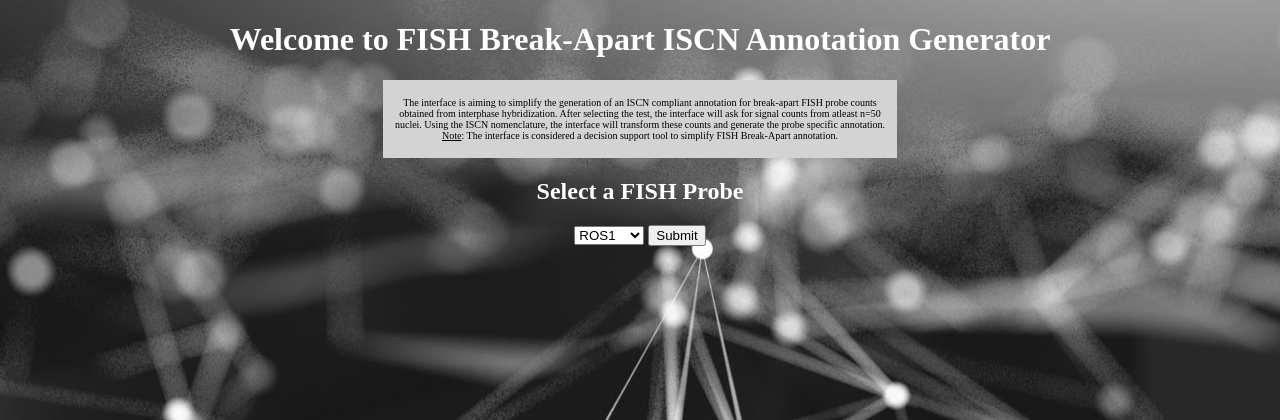
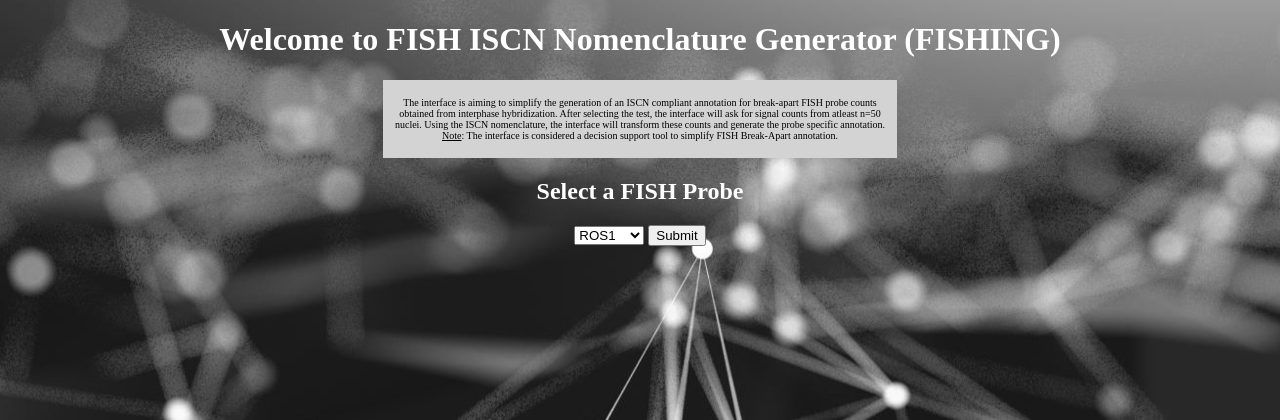
Before and after one commit to ankit-21/FISH-Testing-and-Nomenclature, a Flask app: page / in a window 1280 px wide. Shown: the top 420 px of the page. Run offline with Flask 2, Linux system fonts and the light colour scheme.

Commit message:
Update index.html

```diff
--- a/templates/index.html
+++ b/templates/index.html
@@ -2,8 +2,8 @@
 <html lang="en">
 <head>
     <meta charset="utf-8">
-    <title>FISH Test</title>
-<!--  <link rel="icon" href="static/favicon.ico" />-->
+    <title>FISHING</title>
+ <link rel="icon" href="static/favicon.ico" />
   <style>
     h1 {text-align: center; color: white}
     h2 {text-align: center; color: white}
@@ -21,7 +21,7 @@
   </style>
 </head>
 <body>
-<h1>Welcome to FISH Break-Apart ISCN Annotation Generator</h1>
+<h1>Welcome to FISH ISCN Nomenclature Generator (FISHING)</h1>
 <div class="center">
 <p>The interface is aiming to simplify the generation of an ISCN compliant annotation for break-apart FISH probe counts obtained from interphase hybridization. After selecting the test, the interface will ask for signal counts from atleast n=50 nuclei. Using the ISCN nomenclature, the interface will transform these counts and generate the probe specific annotation.
   <br><u>Note</u>: The interface is considered a decision support tool to simplify FISH Break-Apart annotation.</p>
```
